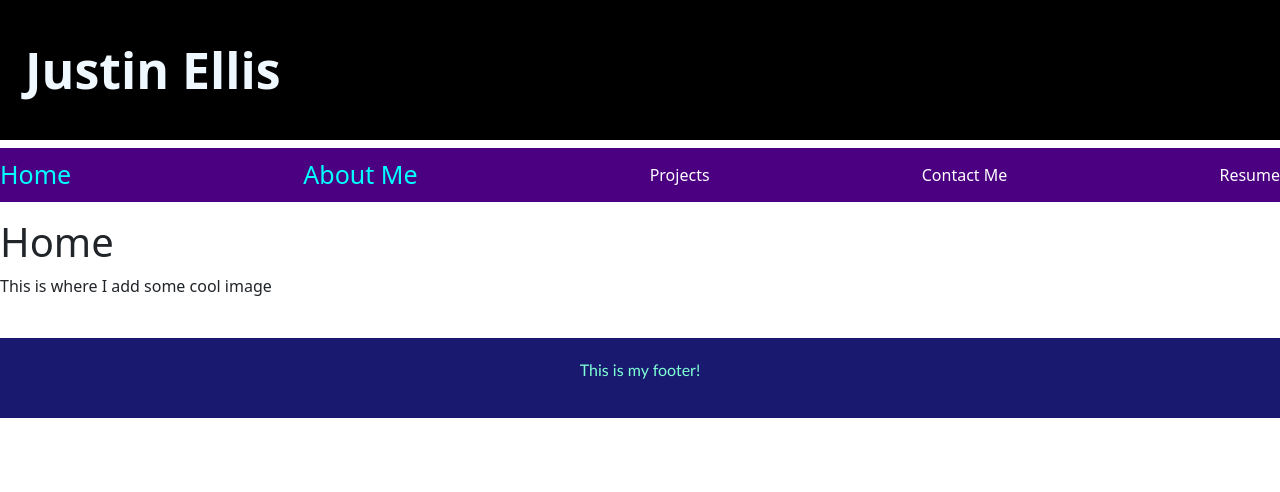
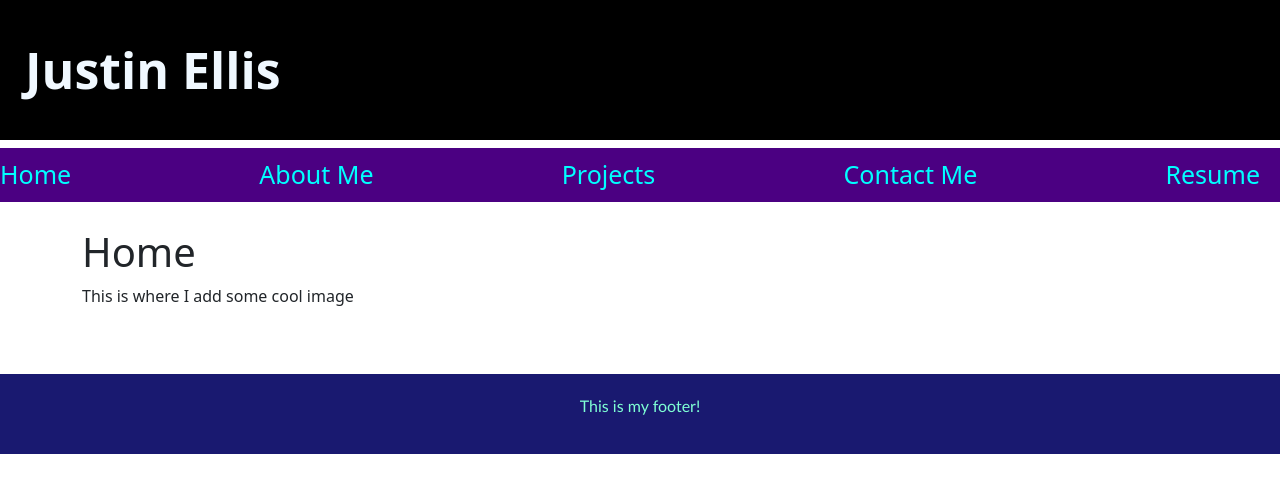
Before and after one commit to jdellis490/react-portfolio, a React (Create React App) app: page / in a window 1280 px wide. Shown: the top 492 px of the page. Built offline with nearby package versions, Linux system fonts and the light colour scheme.

Commit message:
Got the page renders to work for each section

```diff
--- a/src/components/Navbar.js
+++ b/src/components/Navbar.js
@@ -1,31 +1,16 @@
 import React from "react";
 import Nav from "react-bootstrap/Nav";
 
-const Navbar = ({currentPage, pageChange}) => {
+const Navbar = ({pageChange, currentpage}) => {
+  // Had to lowercase currentPage because its an attribute on a DOM element instead of a React Component
   return (
     <ul className="navbar">
-      <li><a href="#home" onClick={() => pageChange('Home')} currentPage={currentPage}>Home</a></li>
-      <li><a href="#about" onClick={() => pageChange('About')} currentPage={currentPage}>About Me</a></li>
-      <li>Projects</li>
-      <li>Contact Me</li>
-      <li>Resume</li>
+      <li><a href="#home" onClick={() => pageChange('Home')} currentpage={currentpage}>Home</a></li>
+      <li><a href="#about" onClick={() => pageChange('About')} currentpage={currentpage}>About Me</a></li>
+      <li><a href="#project" onClick={() => pageChange('Project')} currentpage={currentpage}>Projects</a></li>
+      <li><a href="#contact" onClick={() => pageChange('Contact')} currentpage={currentpage}>Contact Me</a></li>
+      <li><a href="#resume" onClick={() => pageChange('Resume')} currentpage={currentpage}>Resume</a></li>
     </ul>
-      // <Nav className="navbar" justify variant="tabs" defaultActiveKey="#">
-      //   <div className="container">
-      //     <Nav.Item>
-      //       <Nav.Link href="/About">About Me</Nav.Link>
-      //     </Nav.Item>
-      //     <Nav.Item>
-      //       <Nav.Link eventKey="portfolio">Portfolio</Nav.Link>
-      //     </Nav.Item>
-      //     <Nav.Item>
-      //       <Nav.Link eventKey="contact">Contact Me</Nav.Link>
-      //     </Nav.Item>
-      //     <Nav.Item>
-      //       <Nav.Link eventKey="resume">Resume</Nav.Link>
-      //     </Nav.Item>
-      //   </div>
-      // </Nav>
   );
 };
 
--- a/src/components/Portfolio.js
+++ b/src/components/Portfolio.js
@@ -30,7 +30,9 @@ export default function Portfolio() {
     <div className=''>
       <Header />
       <Navbar currentPage={currentPage} pageChange={pageChange} />
+      <div className="container">
       {renderPage()}
+      </div>
       <Footer />
     </div>
   );
```
